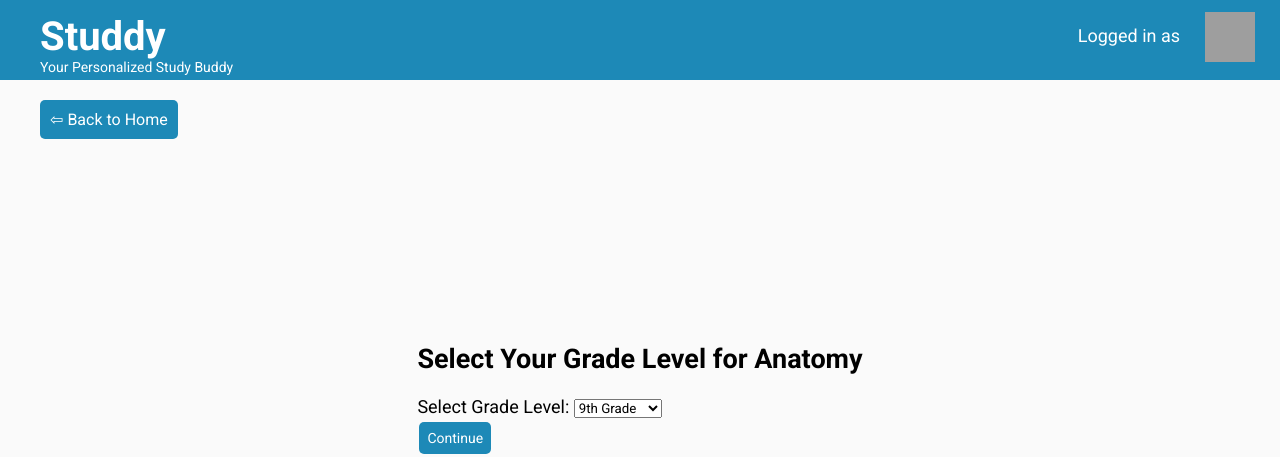
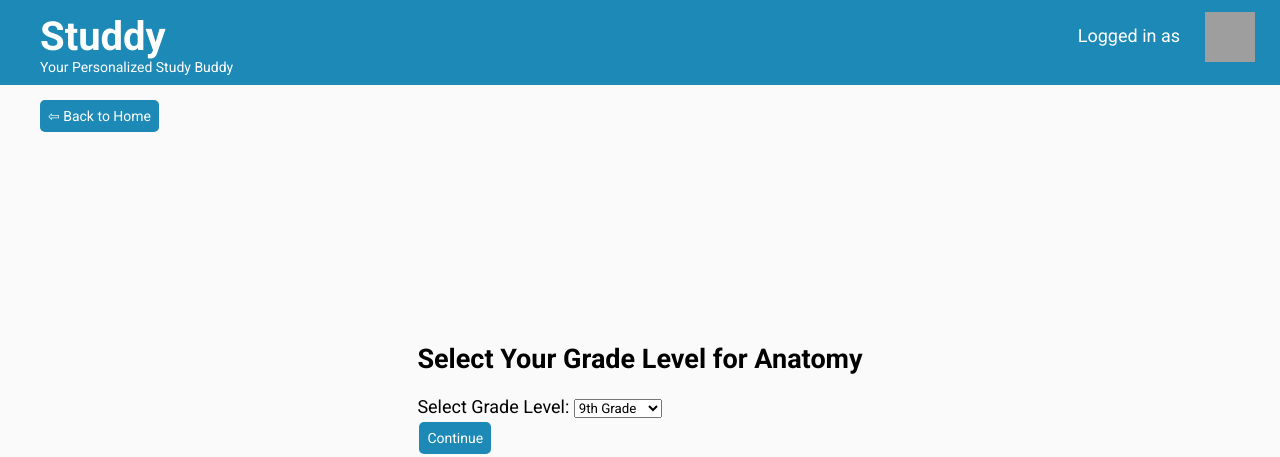
Before and after one commit to neodesafiador/Studdy, a Django app: page /subject/anatomy/grade_selection/ in a window 1280 px wide. Shown: the top 457 px of the page. Run offline with Django 4.2, Linux system fonts and the light colour scheme; grey boxes are pictures that could not be loaded.

Commit message:
Update subject_styles.css

```diff
--- a/studdy/static/css/subject_styles.css
+++ b/studdy/static/css/subject_styles.css
@@ -41,7 +41,7 @@
         top: 0;
         left: 0;
         width: 100%;
-        height: 80px;
+        height: 85px;
         background-color: #1d89b7;
     }
     .banner-text {
@@ -305,11 +305,11 @@
         position: absolute;
         top: 100px;
         left: 40px;
-        padding: 10px 10px;
+        padding: 8px 8px;
         background-color: #1d89b7;
         color: white;
         text-decoration: none;
-        font-size: 16px;
+        font-size: 14px;
         border-radius: 5px;
         border: none;
         cursor: pointer;
```
